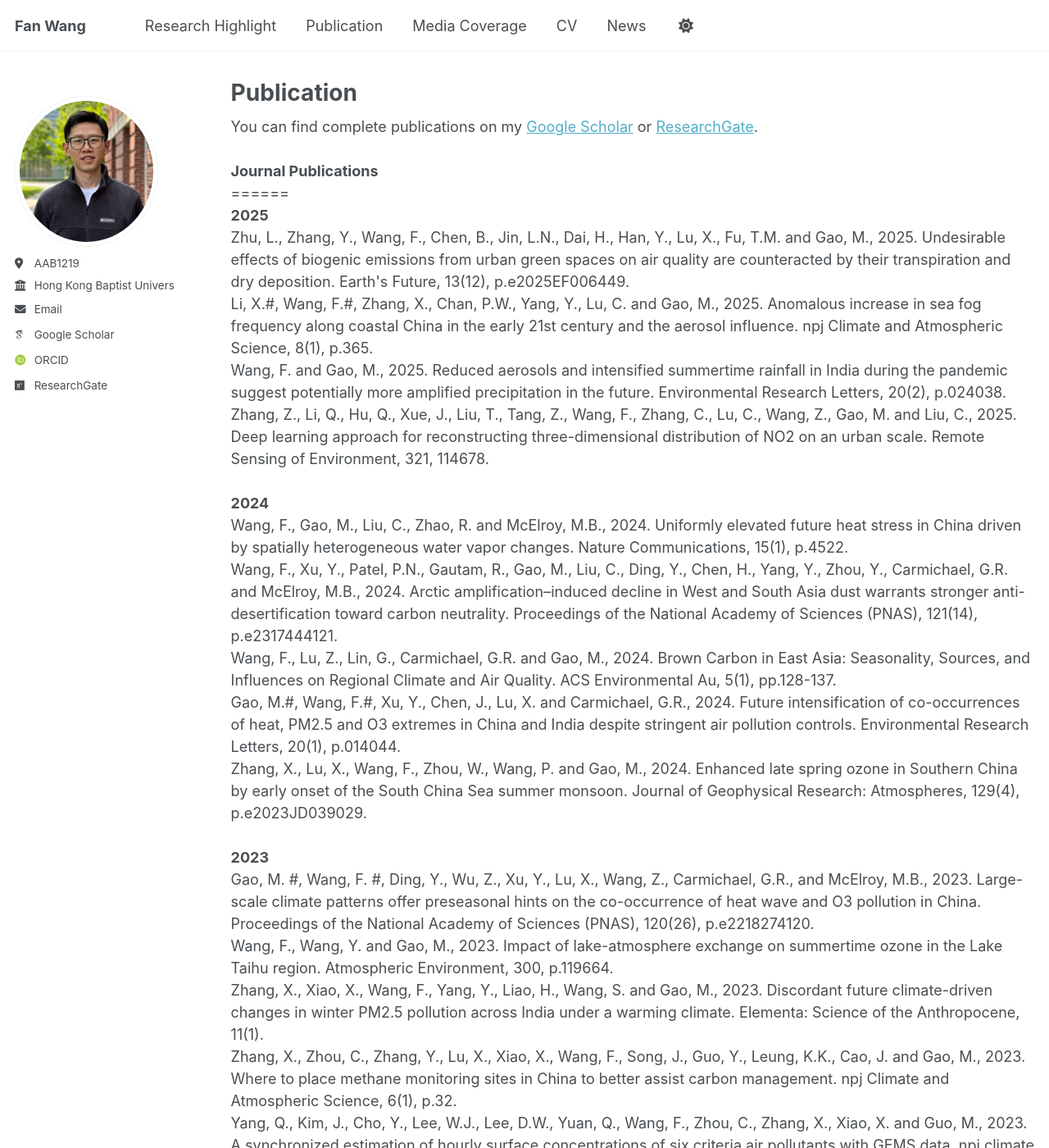
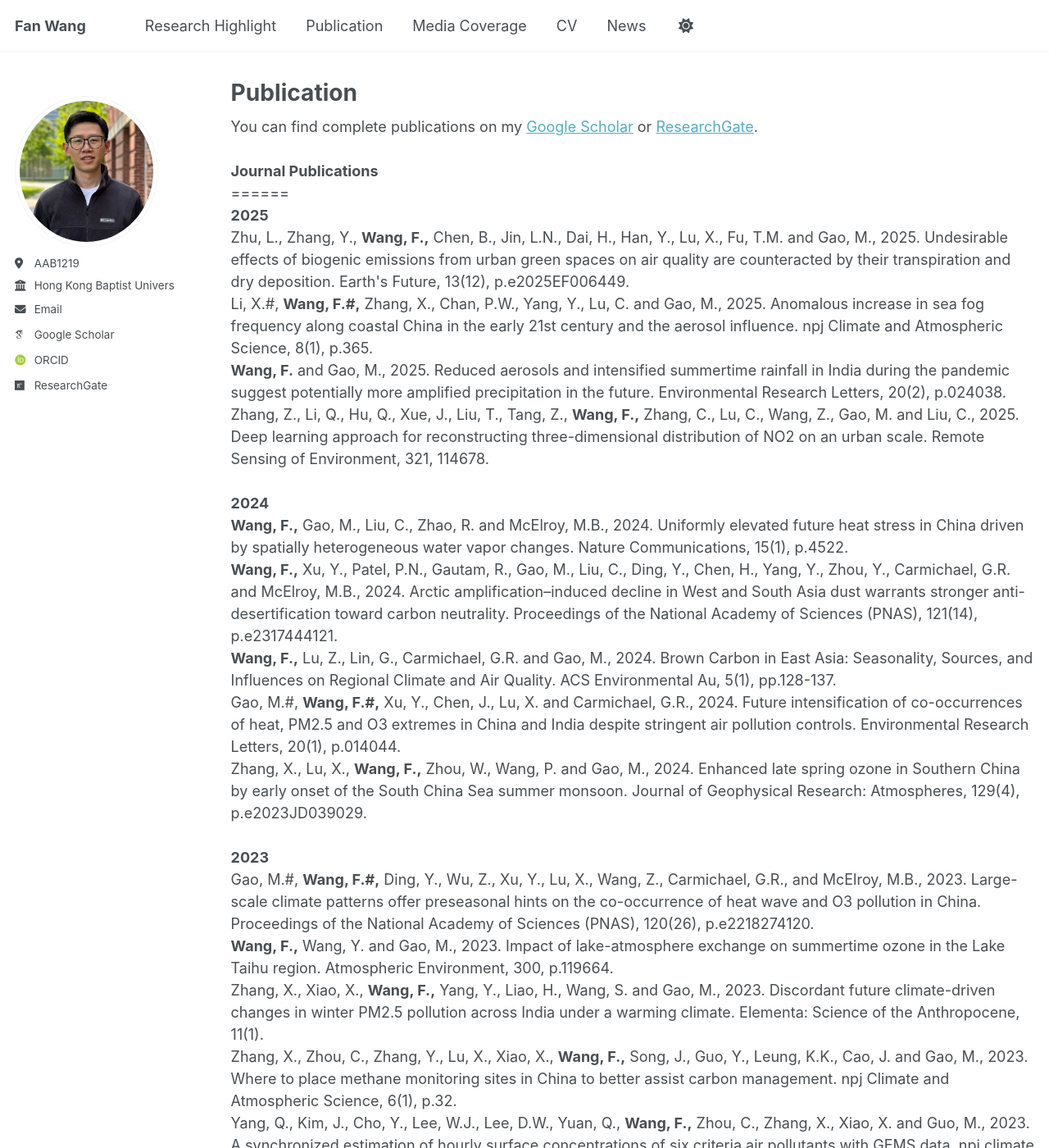
Before and after one commit to fanwang1/fanwang1.github.io, a Jekyll site: the page built from _pages/publications.html, in a window 1280 px wide and 1400 px high. Shown: the whole window at 82% size. Built offline with Jekyll 4.4.1, drawn with Linux system fonts in a browser that asks for light colours; some web fonts are replaced; a script that is not in the unit is left out; some of the changed text lies outside the part shown.

Commit message:
publications.html

```diff
--- a/_pages/publications.html
+++ b/_pages/publications.html
@@ -17,64 +17,64 @@ author_profile: true
 <br>
 <b>2025</b>
 <br>
-Zhu, L., Zhang, Y., Wang, F., Chen, B., Jin, L.N., Dai, H., Han, Y., Lu, X., Fu, T.M. and Gao, M., 2025. Undesirable effects of biogenic emissions from urban green spaces on air quality are counteracted by their transpiration and dry deposition. Earth's Future, 13(12), p.e2025EF006449.
+Zhu, L., Zhang, Y., <b>Wang, F.,</b> Chen, B., Jin, L.N., Dai, H., Han, Y., Lu, X., Fu, T.M. and Gao, M., 2025. Undesirable effects of biogenic emissions from urban green spaces on air quality are counteracted by their transpiration and dry deposition. Earth's Future, 13(12), p.e2025EF006449.
 <br>
-Li, X.#, Wang, F.#, Zhang, X., Chan, P.W., Yang, Y., Lu, C. and Gao, M., 2025. Anomalous increase in sea fog frequency along coastal China in the early 21st century and the aerosol influence. npj Climate and Atmospheric Science, 8(1), p.365.
+Li, X.#, <b>Wang, F.#,</b> Zhang, X., Chan, P.W., Yang, Y., Lu, C. and Gao, M., 2025. Anomalous increase in sea fog frequency along coastal China in the early 21st century and the aerosol influence. npj Climate and Atmospheric Science, 8(1), p.365.
 <br>
-Wang, F. and Gao, M., 2025. Reduced aerosols and intensified summertime rainfall in India during the pandemic suggest potentially more amplified precipitation in the future. Environmental Research Letters, 20(2), p.024038.
+<b>Wang, F.</b> and Gao, M., 2025. Reduced aerosols and intensified summertime rainfall in India during the pandemic suggest potentially more amplified precipitation in the future. Environmental Research Letters, 20(2), p.024038.
 <br>
-Zhang, Z., Li, Q., Hu, Q., Xue, J., Liu, T., Tang, Z., Wang, F., Zhang, C., Lu, C., Wang, Z., Gao, M. and Liu, C., 2025. Deep learning approach for reconstructing three-dimensional distribution of NO2 on an urban scale. Remote Sensing of Environment, 321, 114678.
+Zhang, Z., Li, Q., Hu, Q., Xue, J., Liu, T., Tang, Z., <b>Wang, F.,</b> Zhang, C., Lu, C., Wang, Z., Gao, M. and Liu, C., 2025. Deep learning approach for reconstructing three-dimensional distribution of NO2 on an urban scale. Remote Sensing of Environment, 321, 114678.
 <br>
 <br>
 <b>2024</b>
 <br>
-Wang, F., Gao, M., Liu, C., Zhao, R. and McElroy, M.B., 2024. Uniformly elevated future heat stress in China driven by spatially heterogeneous water vapor changes. Nature Communications, 15(1), p.4522.
+<b>Wang, F.,</b> Gao, M., Liu, C., Zhao, R. and McElroy, M.B., 2024. Uniformly elevated future heat stress in China driven by spatially heterogeneous water vapor changes. Nature Communications, 15(1), p.4522.
 <br>
-Wang, F., Xu, Y., Patel, P.N., Gautam, R., Gao, M., Liu, C., Ding, Y., Chen, H., Yang, Y., Zhou, Y., Carmichael, G.R. and McElroy, M.B., 2024. Arctic amplification–induced decline in West and South Asia dust warrants stronger anti-desertification toward carbon neutrality. Proceedings of the National Academy of Sciences (PNAS), 121(14), p.e2317444121.
+<b>Wang, F.,</b> Xu, Y., Patel, P.N., Gautam, R., Gao, M., Liu, C., Ding, Y., Chen, H., Yang, Y., Zhou, Y., Carmichael, G.R. and McElroy, M.B., 2024. Arctic amplification–induced decline in West and South Asia dust warrants stronger anti-desertification toward carbon neutrality. Proceedings of the National Academy of Sciences (PNAS), 121(14), p.e2317444121.
 <br>
-Wang, F., Lu, Z., Lin, G., Carmichael, G.R. and Gao, M., 2024. Brown Carbon in East Asia: Seasonality, Sources, and Influences on Regional Climate and Air Quality. ACS Environmental Au, 5(1), pp.128-137.
+<b>Wang, F.,</b> Lu, Z., Lin, G., Carmichael, G.R. and Gao, M., 2024. Brown Carbon in East Asia: Seasonality, Sources, and Influences on Regional Climate and Air Quality. ACS Environmental Au, 5(1), pp.128-137.
 <br>
-Gao, M.#, Wang, F.#, Xu, Y., Chen, J., Lu, X. and Carmichael, G.R., 2024. Future intensification of co-occurrences of heat, PM2.5 and O3 extremes in China and India despite stringent air pollution controls. Environmental Research Letters, 20(1), p.014044.
+Gao, M.#, <b>Wang, F.#,</b> Xu, Y., Chen, J., Lu, X. and Carmichael, G.R., 2024. Future intensification of co-occurrences of heat, PM2.5 and O3 extremes in China and India despite stringent air pollution controls. Environmental Research Letters, 20(1), p.014044.
 <br>
-Zhang, X., Lu, X., Wang, F., Zhou, W., Wang, P. and Gao, M., 2024. Enhanced late spring ozone in Southern China by early onset of the South China Sea summer monsoon. Journal of Geophysical Research: Atmospheres, 129(4), p.e2023JD039029.
+Zhang, X., Lu, X., <b>Wang, F.,</b> Zhou, W., Wang, P. and Gao, M., 2024. Enhanced late spring ozone in Southern China by early onset of the South China Sea summer monsoon. Journal of Geophysical Research: Atmospheres, 129(4), p.e2023JD039029.
 <br>
 <br>
 <b>2023</b>
 <br>
-Gao, M. #, Wang, F. #, Ding, Y., Wu, Z., Xu, Y., Lu, X., Wang, Z., Carmichael, G.R., and McElroy, M.B., 2023. Large-scale climate patterns offer preseasonal hints on the co-occurrence of heat wave and O3 pollution in China. Proceedings of the National Academy of Sciences (PNAS), 120(26), p.e2218274120.
+Gao, M.#, <b>Wang, F.#,</b> Ding, Y., Wu, Z., Xu, Y., Lu, X., Wang, Z., Carmichael, G.R., and McElroy, M.B., 2023. Large-scale climate patterns offer preseasonal hints on the co-occurrence of heat wave and O3 pollution in China. Proceedings of the National Academy of Sciences (PNAS), 120(26), p.e2218274120.
 <br>
-Wang, F., Wang, Y. and Gao, M., 2023. Impact of lake-atmosphere exchange on summertime ozone in the Lake Taihu region. Atmospheric Environment, 300, p.119664.
+<b>Wang, F.,</b> Wang, Y. and Gao, M., 2023. Impact of lake-atmosphere exchange on summertime ozone in the Lake Taihu region. Atmospheric Environment, 300, p.119664.
 <br>
-Zhang, X., Xiao, X., Wang, F., Yang, Y., Liao, H., Wang, S. and Gao, M., 2023. Discordant future climate-driven changes in winter PM2.5 pollution across India under a warming climate. Elementa: Science of the Anthropocene, 11(1).
+Zhang, X., Xiao, X., <b>Wang, F.,</b> Yang, Y., Liao, H., Wang, S. and Gao, M., 2023. Discordant future climate-driven changes in winter PM2.5 pollution across India under a warming climate. Elementa: Science of the Anthropocene, 11(1).
 <br>
-Zhang, X., Zhou, C., Zhang, Y., Lu, X., Xiao, X., Wang, F., Song, J., Guo, Y., Leung, K.K., Cao, J. and Gao, M., 2023. Where to place methane monitoring sites in China to better assist carbon management. npj Climate and Atmospheric Science, 6(1), p.32.
+Zhang, X., Zhou, C., Zhang, Y., Lu, X., Xiao, X., <b>Wang, F.,</b> Song, J., Guo, Y., Leung, K.K., Cao, J. and Gao, M., 2023. Where to place methane monitoring sites in China to better assist carbon management. npj Climate and Atmospheric Science, 6(1), p.32.
 <br>
-Yang, Q., Kim, J., Cho, Y., Lee, W.J., Lee, D.W., Yuan, Q., Wang, F., Zhou, C., Zhang, X., Xiao, X. and Guo, M., 2023. A synchronized estimation of hourly surface concentrations of six criteria air pollutants with GEMS data. npj climate and atmospheric science, 6(1), p.94.
+Yang, Q., Kim, J., Cho, Y., Lee, W.J., Lee, D.W., Yuan, Q., <b>Wang, F.,</b> Zhou, C., Zhang, X., Xiao, X. and Guo, M., 2023. A synchronized estimation of hourly surface concentrations of six criteria air pollutants with GEMS data. npj climate and atmospheric science, 6(1), p.94.
 <br>
-Zhu, L., Lu, C., Xu, X., He, X., Li, J., Luo, S., Wang, Y. and Wang, F., 2023. The Probability Density Function Related to Shallow Cumulus Entrainment Rate and Its Influencing Factors in a Large-Eddy Simulation. Advances in Atmospheric Sciences, pp.1-15.
+Zhu, L., Lu, C., Xu, X., He, X., Li, J., Luo, S., Wang, Y. and <b>Wang, F.,</b> 2023. The Probability Density Function Related to Shallow Cumulus Entrainment Rate and Its Influencing Factors in a Large-Eddy Simulation. Advances in Atmospheric Sciences, pp.1-15.
 <br>
 <br>
 <b>2022</b>
 <br>
-Wang, F., Carmichael, G., Zang, X., Xiao, X., and Gao, M.,2022. Pollution severity-regulated effects of roof strategies on China’s winter PM2.5, npj Climate and Atmospheric Science, 5(1), pp.1-9.
+<b>Wang, F.,</b> Carmichael, G., Zang, X., Xiao, X., and Gao, M.,2022. Pollution severity-regulated effects of roof strategies on China’s winter PM2.5, npj Climate and Atmospheric Science, 5(1), pp.1-9.
 <br>
-Wang, F., Carmichael, G.R., Wang, J., Chen, B., Huang, B., Li, Y., Yang, Y. and Gao, M., 2022. Circulation-regulated impacts of aerosol pollution on urban heat island in Beijing. Atmospheric Chemistry and Physics, 22(20), pp.13341-13353.
+<b>Wang, F.,</b> Carmichael, G.R., Wang, J., Chen, B., Huang, B., Li, Y., Yang, Y. and Gao, M., 2022. Circulation-regulated impacts of aerosol pollution on urban heat island in Beijing. Atmospheric Chemistry and Physics, 22(20), pp.13341-13353.
 <br>
-Li, J., Yue, Z., Lu, C., Chen, J., Wu, X., Xu, X., Luo, S., Zhu, L., Wu, S., Wang, F. and He, X., 2022. Convective Entrainment Rate over the Tibetan Plateau and Its Adjacent Regions in the Boreal Summer Using SNPP-VIIRS. Remote Sensing, 14(9), p.2073.
+Li, J., Yue, Z., Lu, C., Chen, J., Wu, X., Xu, X., Luo, S., Zhu, L., Wu, S., <b>Wang, F.</b> and He, X., 2022. Convective Entrainment Rate over the Tibetan Plateau and Its Adjacent Regions in the Boreal Summer Using SNPP-VIIRS. Remote Sensing, 14(9), p.2073.
 <br>
 <br>
 <b>2021</b>
 <br>
-Wang, F. and Wang, Y., 2021. Potential role of local contributions to record-breaking high-temperature event in Xiamen, China. Weather and Climate Extremes, 33, p.100338.
+<b>Wang, F.</b> and Wang, Y., 2021. Potential role of local contributions to record-breaking high-temperature event in Xiamen, China. Weather and Climate Extremes, 33, p.100338.
 <br>
-Wang, F., Li, Q. and Wang, Y., 2021. Lake-atmosphere exchange impacts ozone simulation around a large shallow lake with large cities. Atmospheric Environment, 246, p.118086.
+<b>Wang, F.,</b> Li, Q. and Wang, Y., 2021. Lake-atmosphere exchange impacts ozone simulation around a large shallow lake with large cities. Atmospheric Environment, 246, p.118086.
 <br>
-Xing, C., Liu, C., Wu, H., Lin, J., Wang, F., Wang, S. and Gao, M., 2021. Ground-based vertical profile observations of atmospheric composition on the Tibetan Plateau (2017–2019). Earth System Science Data, 13(10), pp.4897-4912.
+Xing, C., Liu, C., Wu, H., Lin, J., <b>Wang, F.,</b> Wang, S. and Gao, M., 2021. Ground-based vertical profile observations of atmospheric composition on the Tibetan Plateau (2017–2019). Earth System Science Data, 13(10), pp.4897-4912.
 <br>
 <br>
 <b>Book Chapter</b>
 <br>
 ======
 <br>
-Wang, F., Gao, M., Carmichael, G.R. 2024. Air quality and climate interactions. Air Quality, pp.345-358, Elsevier.
+<b>Wang, F.,</b> Gao, M., Carmichael, G.R. 2024. Air quality and climate interactions. Air Quality, pp.345-358, Elsevier.
 <br>
```
